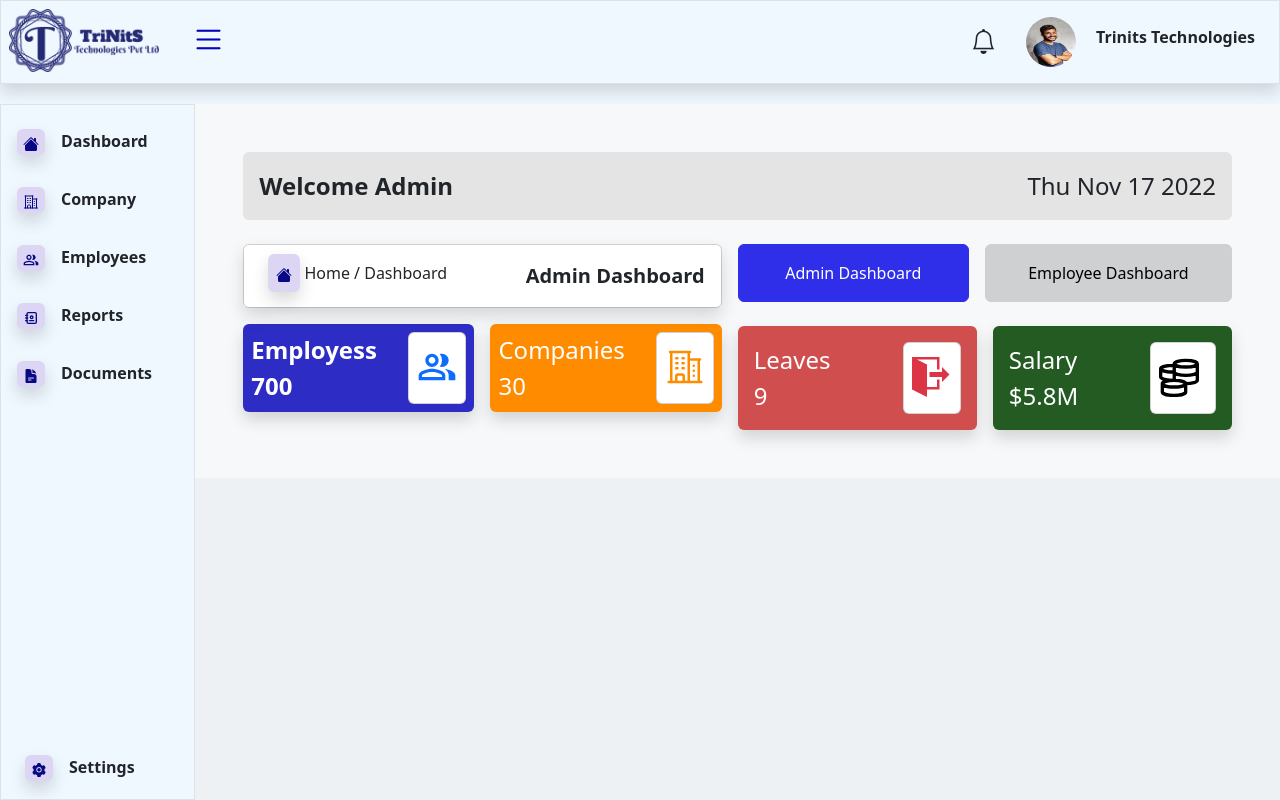
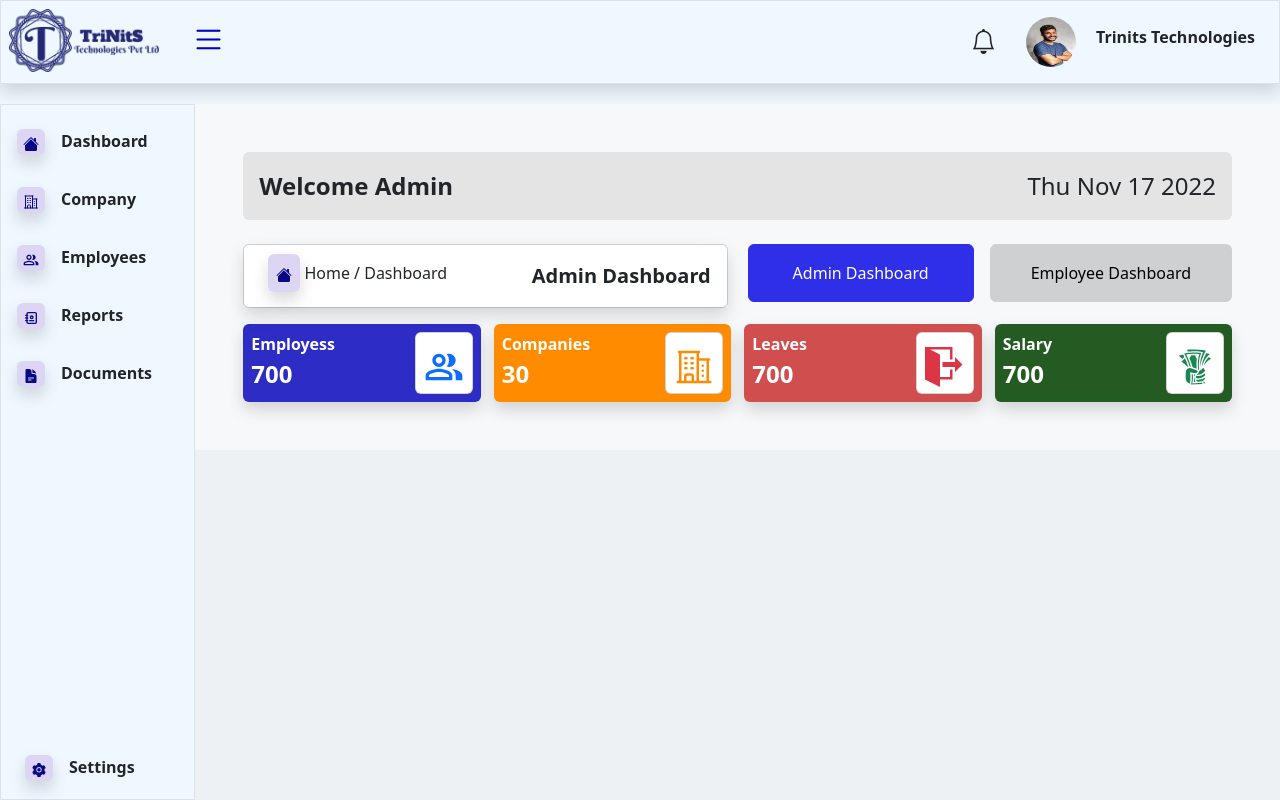
Before and after one commit to TriNitSTechnologies/payroll-management, a React (Create React App) app in the folder ui/: page /#/ in a window 1280 px wide. Built offline with nearby package versions, Linux system fonts and the light colour scheme.

Commit message:
some changes are modified in dashboard

```diff
--- a/ui/src/App.css
+++ b/ui/src/App.css
@@ -1,7 +1,6 @@
 .sidebar{
   width:18%;
   min-width:180px ;
-
   background-color:aliceblue;
   height:87vh;
   overflow:auto;
@@ -21,7 +20,6 @@
 }
 .admin-card{
   background-color:#e4e4e4;
-
 }
 .admin-dashboard-card{
   background-color:rgb(47, 47, 233);
@@ -62,3 +60,9 @@ box-shadow: 5px 5px 10px lightgray;
   transition: 0.5s;
   box-shadow: 5px 5px 10px lightgray;
 }
+.w-45{
+  width:49%;
+}
+.w-35{
+  width:24%
+}
--- a/ui/src/Components/Home/Home.js
+++ b/ui/src/Components/Home/Home.js
@@ -1,11 +1,10 @@
 import { HiOutlineBuildingOffice2 } from "react-icons/hi2";
 import { MdOutlinePeopleAlt } from "react-icons/md";
-import { GrMoney } from "react-icons/gr";
+import { GiTakeMyMoney } from "react-icons/gi";
 import { Link } from "react-router-dom";
-import { ImExit } from "react-icons/im"
+import { ImExit } from "react-icons/im";
 import { BsHouseFill } from "react-icons/bs";
 function Home() {
-
   return (
     <div>
       <div className="dashboard-card p-5">
@@ -17,83 +16,102 @@ function Home() {
             <div>{new Date().toDateString()}</div>
           </div>
         </div>
-        <div className="d-flex mt-4">
-          <div className="w-50">
-            <div className="card me-3">
+        <div className="d-flex mt-4 justify-content-between">
+          <div className="w-45">
+            <div className="card">
               <div className="d-flex justify-content-between p-3 shadow">
-                <div> <span className="back rounded shadow ms-2 p-2"> <BsHouseFill /></span> Home / Dashboard</div>
+                <div>
+                  {" "}
+                  <span className="back rounded shadow ms-2 p-2">
+                    {" "}
+                    <BsHouseFill />
+                  </span>{" "}
+                  Home / Dashboard
+                </div>
                 <div className="fs-5">
                   <b>Admin Dashboard</b>
                 </div>
               </div>
             </div>
-            <div className="d-flex ">
-              <div className="employe-card rounded  w-50 p-2 text-white me-3 mt-3 shadow">
+          </div>
+          <div className="w-45">
+            <div className="d-flex text-white text-center ">
+              <Link className="w-50 text-white links">
+                <div className=" admin-dashboard-card p-3  me-3 rounded">
+                  Admin Dashboard
+                </div>
+              </Link>
+              <Link className="w-50 links">
+                <div className="rounded text-black employe-dashboard-card p-3 ">
+                  Employee Dashboard
+                </div>
+              </Link>
+            </div>
+          </div>
+        </div>
+        <div className="d-flex justify-content-between mt-3">
+          <div className="employe-card rounded  w-35 p-2 text-white shadow">
             <div className="d-flex justify-content-between">
-                  <div className="fs-4">
+              <div>
                 <div>
                   <b> Employess</b>
                 </div>
-                    <div>
+                <div className="fs-4">
                   <b> 700</b>
                 </div>
               </div>
               <div className="fs-4 card text-primary ps-2 pe-2">
                 <div className="fs-1">
-                    <MdOutlinePeopleAlt/>
+                  <MdOutlinePeopleAlt />
                 </div>
               </div>
             </div>
           </div>
-              <div className="d-flex justify-content-between w-50 company-card fs-4 p-2 rounded text-white mt-3 me-3 shadow">
+          <div className="d-flex justify-content-between w-35 company-card p-2 rounded text-white  shadow">
             <div>
-                  <div>Companies</div>
-                  <div>30</div>
+              <div>
+                <b>Companies</b>
+              </div>
+              <div className="fs-4">
+                <b>30</b>
+              </div>
             </div>
             <div className="card text-black">
               <div className="fs-1 company-icon-color ps-2 pe-2">
-               <HiOutlineBuildingOffice2/>
+                <HiOutlineBuildingOffice2 />
               </div>
             </div>
           </div>
+          <div className="leave-card rounded  w-35 p-2 text-white shadow">
+            <div className="d-flex justify-content-between">
+              <div>
+                <div>
+                  <b> Leaves</b>
+                </div>
+                <div className="fs-4">
+                  <b> 700</b>
                 </div>
               </div>
-          <div className="w-50">
-            <div className="d-flex text-white text-center ">
-              <Link className="w-50 text-white links">
-
-                <div className=" admin-dashboard-card p-3  me-3 rounded">
-                  Admin Dashboard
-                </div>
-              </Link>
-              <Link className="w-50 links">
-
-                <div className="rounded text-black employe-dashboard-card p-3 ">
-                  Employee Dashboard
-                </div>
-              </Link>
-            </div>
-            <div className="d-flex mt-4 text-white">
-              <div className="w-50 d-flex justify-content-between leave-card p-3 fs-4 me-3 rounded shadow">
-                <div>
-                <div>Leaves</div>
-                <div>9</div>
-                </div>
-                <div className="card  text-danger ps-2 pe-2">
+              <div className="fs-4 card text-danger ps-2 pe-2">
                 <div className="fs-1">
-                  <ImExit/>
+                  <ImExit />
                 </div>
               </div>
             </div>
-              <div className="d-flex justify-content-between w-50 rounded p-3 fs-4 salary-card shadow">
+          </div>{" "}
+          <div className="salary-card rounded  w-35 p-2 text-white shadow">
+            <div className="d-flex justify-content-between">
               <div>
-                  <div>Salary</div>
-                  <div>$5.8M</div>
+                <div>
+                  <b> Salary</b>
                 </div>
-                <div className="card">
-                  <div className="fs-1 ps-2 pe-3">
-                  <GrMoney/>
+                <div className="fs-4">
+                  <b> 700</b>
                 </div>
+              </div>
+              <div className="fs-4 card text-success ps-2 pe-2">
+                <div className="fs-1">
+                  <GiTakeMyMoney />
                 </div>
               </div>
             </div>
```
Lines whose indentation alone changed are shown as unchanged.
